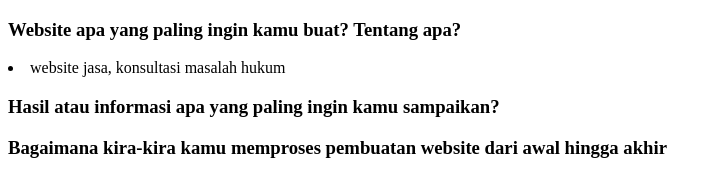
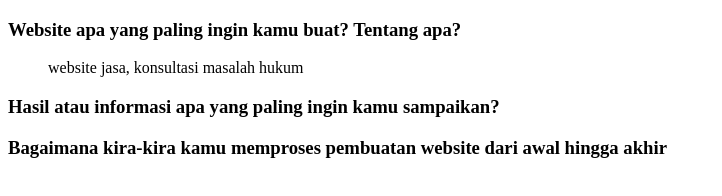
Before and after one commit to ridho0/Ridho0.github.io, a plain HTML site: page web-dev.html in a window 1280 px wide. Shown: the whole page, without its empty margins (0-722 px from the left). Drawn offline with Linux system fonts and the light colour scheme.

Commit message:
Update web-dev.html

```diff
--- a/web-dev.html
+++ b/web-dev.html
@@ -5,7 +5,7 @@
   </head>
   <body>
     <h3>Website apa yang paling ingin kamu buat? Tentang apa?</h3>
-      <li>website jasa, konsultasi masalah hukum</li>
+      <ul>website jasa, konsultasi masalah hukum</ul>
     <h3>Hasil atau informasi apa yang paling ingin kamu sampaikan?</h3>
     <h3>Bagaimana kira-kira kamu memproses pembuatan website dari awal hingga akhir</h3>
   </body>
```
